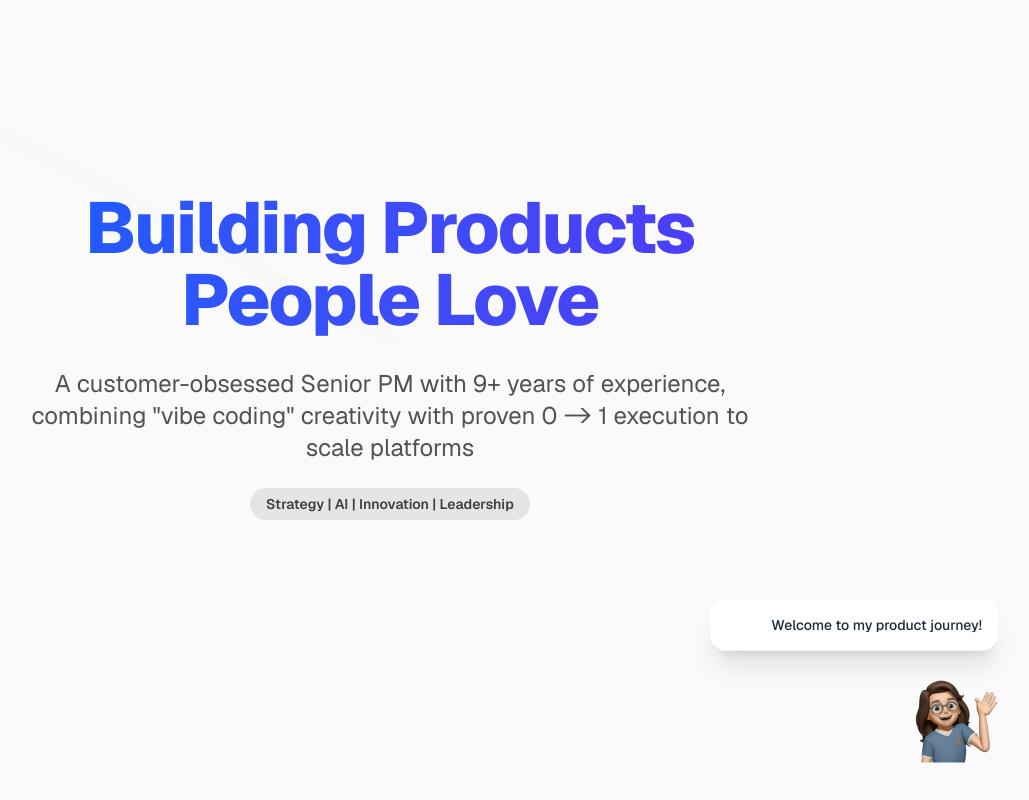
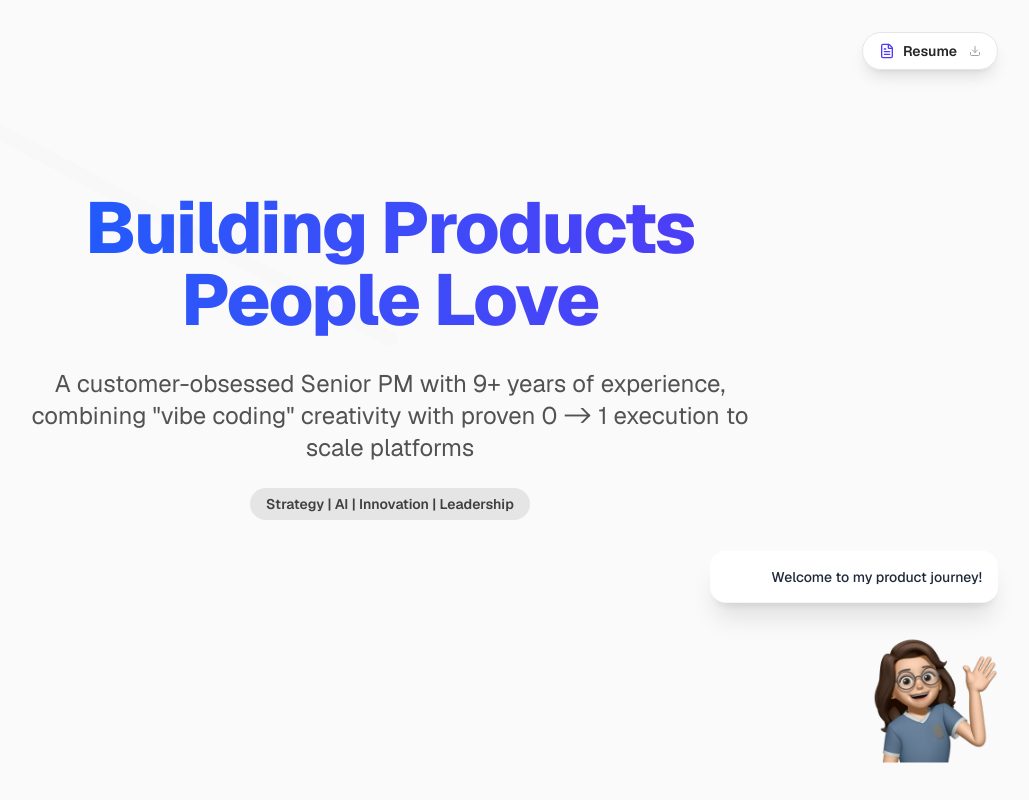
Before and after one commit to Sravyamajeti/portfolio, a Next.js app: page / in a window 1280 px wide. Both pictures are taken after a click on the button "Let's Go!". Shown: the top 800 px of the page, without its empty margins (250-1279 px from the left). Built offline with nearby package versions, Linux system fonts and the light colour scheme.

Commit message:
feat: Adjust memoji size, add sticky resume button, and move pdf to public

```diff
--- a/src/app/page.tsx
+++ b/src/app/page.tsx
@@ -2,6 +2,7 @@
 
 import React, { useState, useEffect } from "react";
 import MemojiGuide from "@/components/MemojiGuide";
+import ResumeButton from "@/components/ResumeButton";
 import { motion } from "framer-motion";
 import InteractiveBackground from "@/components/InteractiveBackground";
 import { Mail, Linkedin, Gamepad2, ArrowDown } from "lucide-react";
@@ -41,6 +42,7 @@ export default function Home() {
 
   return (
     <main className="relative min-h-screen bg-neutral-50 text-neutral-900 font-sans">
+      <ResumeButton />
       <InteractiveBackground key={activeSection} activeSection={activeSection} />
       <MemojiGuide
         activeSection={activeSection}
--- a/src/components/MemojiGuide.tsx
+++ b/src/components/MemojiGuide.tsx
@@ -249,8 +249,8 @@ export default function MemojiGuide({ activeSection, onStartTour }: MemojiGuideP
                                             : `border-4 border-white shadow-2xl rounded-full ${persistentConfig.color}`
                                             }`}
                                         style={{
-                                            width: isMobile ? '80px' : '96px',
-                                            height: isMobile ? '80px' : '96px',
+                                            width: isMobile ? '90px' : '144px',
+                                            height: isMobile ? '90px' : '144px',
                                         }}
                                     >
                                         {persistentConfig.image ? (
--- /dev/null
+++ b/src/components/ResumeButton.tsx
@@ -0,0 +1,24 @@
+"use client";
+
+import React from "react";
+import { motion } from "framer-motion";
+import { FileText, Download } from "lucide-react";
+
+export default function ResumeButton() {
+    return (
+        <motion.a
+            initial={{ opacity: 0, y: -20 }}
+            animate={{ opacity: 1, y: 0 }}
+            transition={{ delay: 1, duration: 0.5 }}
+            href="/Sravya_PM_Resume.pdf"
+            download="Sravya_Majeti_Resume.pdf"
+            target="_blank"
+            rel="noopener noreferrer"
+            className="fixed z-50 top-4 right-4 md:top-8 md:right-8 flex items-center gap-2 rounded-full bg-white/90 px-4 py-2 text-sm font-semibold text-neutral-800 shadow-lg backdrop-blur-sm transition-transform hover:scale-105 hover:bg-white border border-neutral-200"
+        >
+            <FileText className="h-4 w-4 text-indigo-600" />
+            <span className="hidden md:inline">Resume</span>
+            <Download className="h-3 w-3 text-neutral-400 md:ml-1" />
+        </motion.a>
+    );
+}
```
Also changed, not shown: 2 other files (tests, documents, lock files or other folders).
